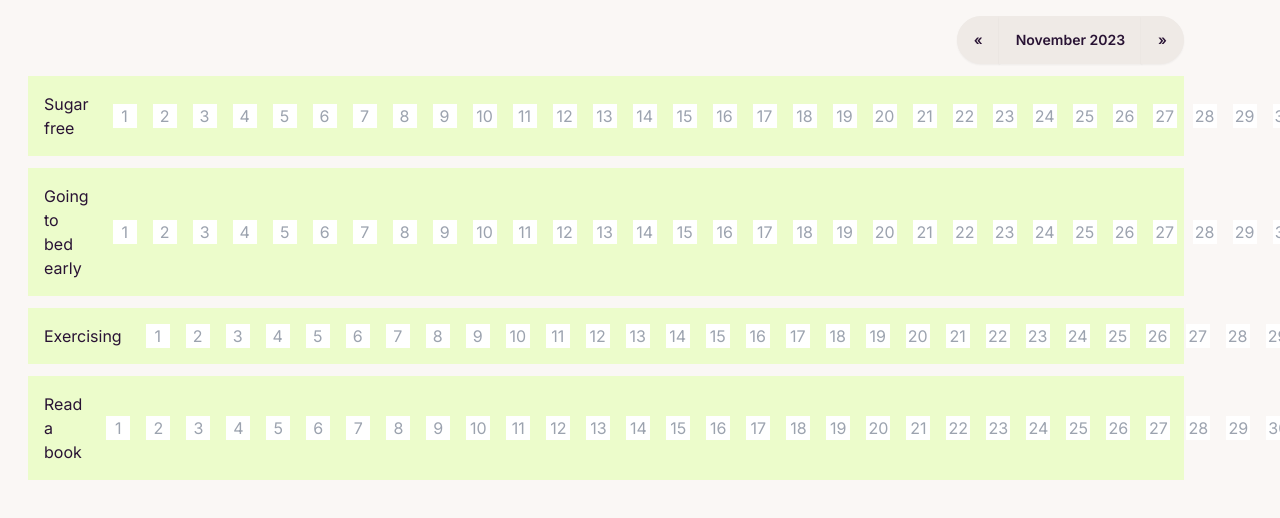
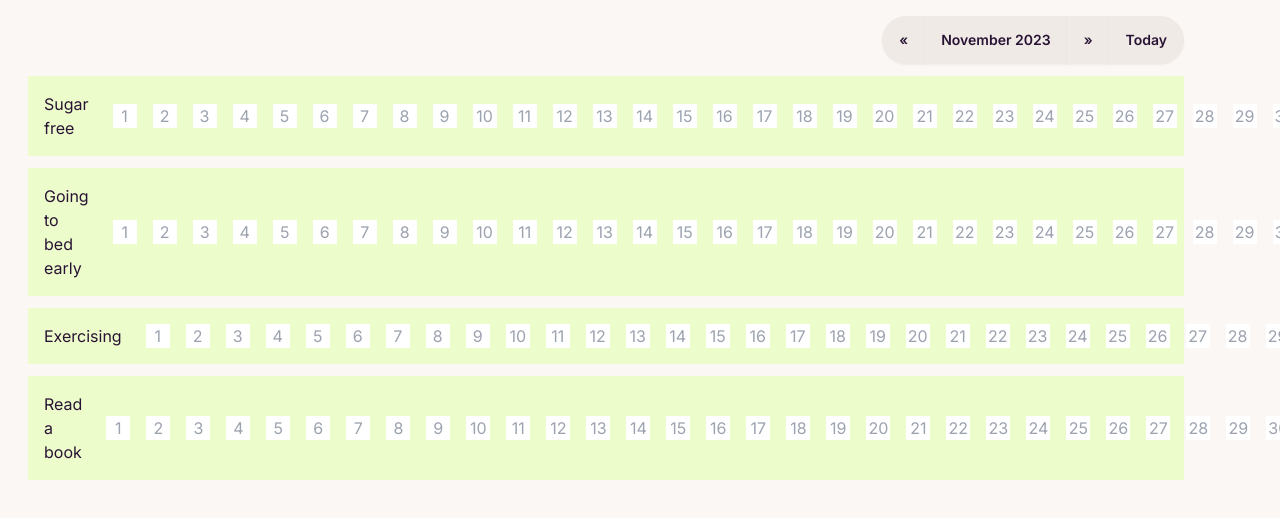
Before and after one commit to baradev/my-habit-tracker, a Next.js app: page / in a window 1280 px wide. Shown: the top 518 px of the page. Built offline with nearby package versions, Linux system fonts and the light colour scheme.

Commit message:
Add Today Button

```diff
--- a/app/page.tsx
+++ b/app/page.tsx
@@ -40,6 +40,11 @@ export default function Home() {
     setCurrentMonth(newMonth);
 
     localStorage.setItem("currentMonth", newMonth.format());
+  };
+
+  const resetToCurrentDay = () => {
+    setCurrentMonth(dayjs());
+    localStorage.setItem("currentMonth", dayjs().format());
   };
 
   const monthYear = currentMonth.format("MMMM YYYY");
@@ -86,6 +91,9 @@ export default function Home() {
             <button className="join-item btn" onClick={() => changeMonth(1)}>
               »
             </button>
+            <button className="join-item btn" onClick={resetToCurrentDay}>
+              Today
+            </button>
           </div>
         </div>
         {habitData.Habits.map((habit: Habit) => (
```
